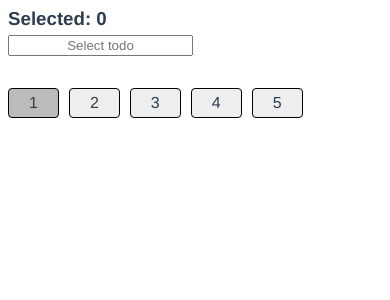
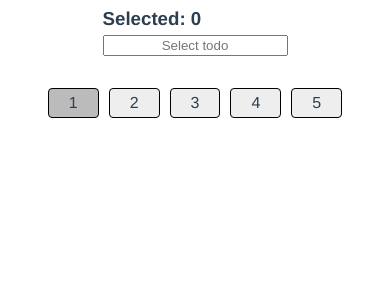
Before and after one commit to olzx/choice-loaded-tasks, a Vue app: page / in a window 390 px wide. Shown: the top 300 px of the page. Built offline with nearby package versions, Linux system fonts and the light colour scheme; no server answers.

Commit message:
update styles

```diff
--- a/src/App.vue
+++ b/src/App.vue
@@ -4,8 +4,12 @@
             v-bind:selected-todo="todoSelectedDataBase"
             v-on:todo:remove="todoRemoved"
             v-on:editing-todo="changedTodo"
+            class="todo-blocks__block"
         ></SelectedTodo>
-        <ViewTodo v-on:todo:select="todoSelected"></ViewTodo>
+        <ViewTodo
+            v-on:todo:select="todoSelected"
+            class="todo-blocks__block"
+        ></ViewTodo>
     </div>
 </template>
 
@@ -54,14 +58,20 @@ export default {
 }
 .todo-blocks {
     display: flex;
-    max-width: 1210px;
+    max-width: 1220px;
     justify-content: space-between;
     margin: 0 auto;
+}
+.todo-blocks__block {
+    max-width: 615px;
 }
 
 @media (max-width: 1222px) {
     .todo-blocks {
         flex-direction: column;
     }
+    .todo-blocks__block {
+        margin: 0 auto;
+    }
 }
 </style>
--- a/src/components/ViewTodoPagination.vue
+++ b/src/components/ViewTodoPagination.vue
@@ -45,11 +45,7 @@ export default {
 .pagination {
     text-align: center;
     display: flex;
-}
-@media (min-width: 1222px) {
-    .pagination {
-        justify-content: center;
-    }
+    justify-content: center;
 }
 .pagination__page {
     padding: 5px 20px;
```
